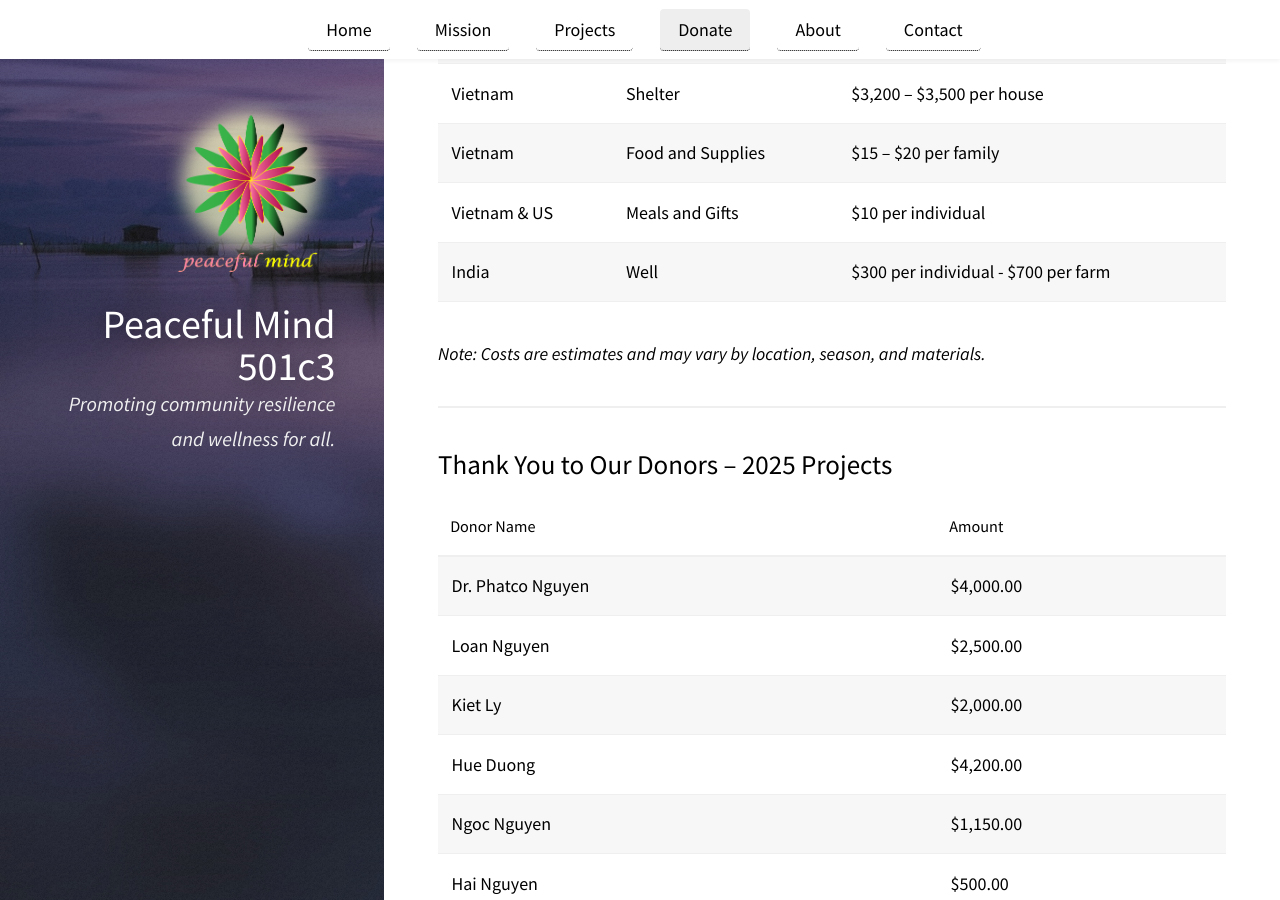
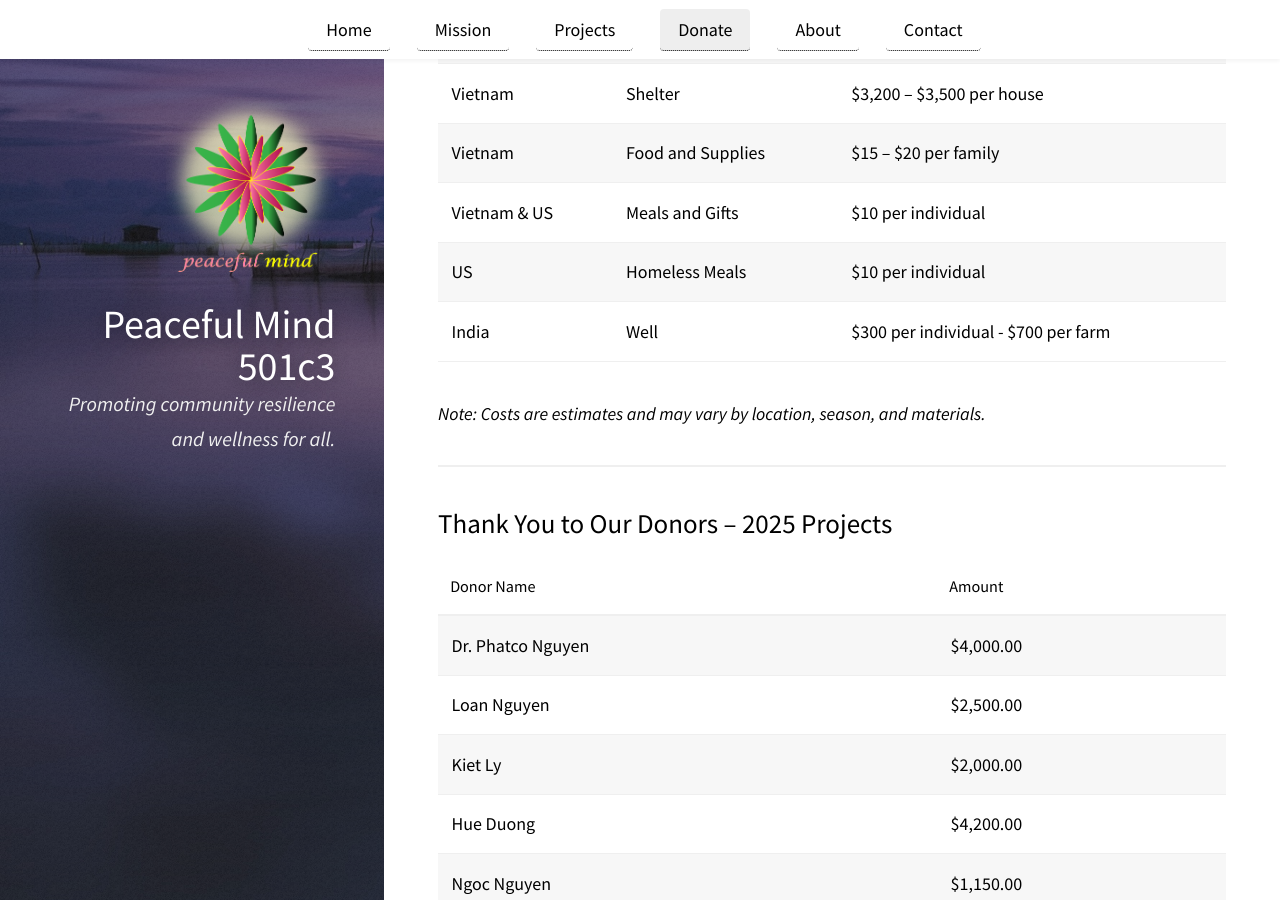
Before and after one commit to peacefulcenter/peacefulcenter.github.io, a Jekyll site: the page built from pages/donate.md, in a window 1280 px wide and 900 px high, scrolled down 1162 px. Built offline with Jekyll 4.4.1, drawn with Linux system fonts in a browser that asks for light colours; our own code applies the rules of GitHub Pages for plain Markdown files.

```diff
--- a/pages/donate.md
+++ b/pages/donate.md
@@ -65,6 +65,11 @@
         <td>$10 per individual</td>
       </tr>
       <tr>
+        <td>US</td>
+        <td>Homeless Meals</td>
+        <td>$10 per individual</td>
+      </tr>
+      <tr>
         <td>India</td>
         <td>Well</td>
         <td>$300 per individual - $700 per farm</td>
```
